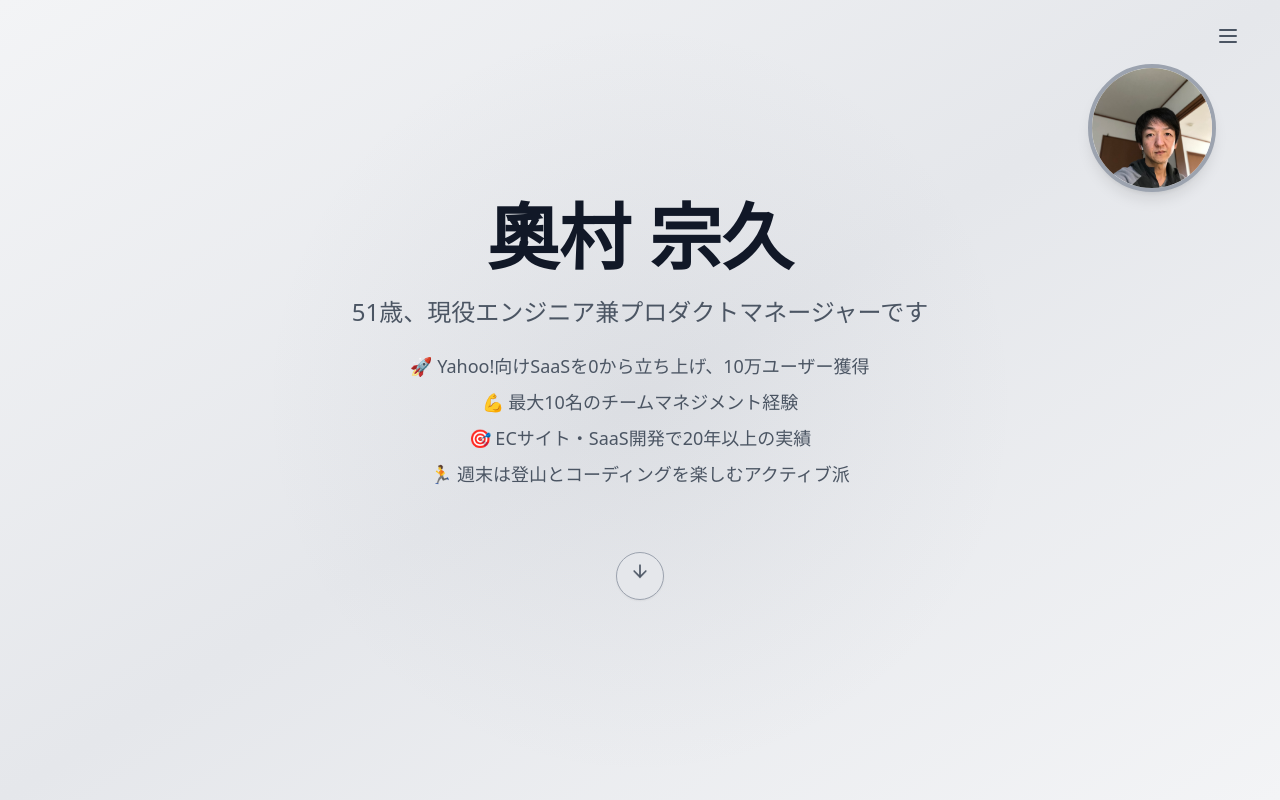
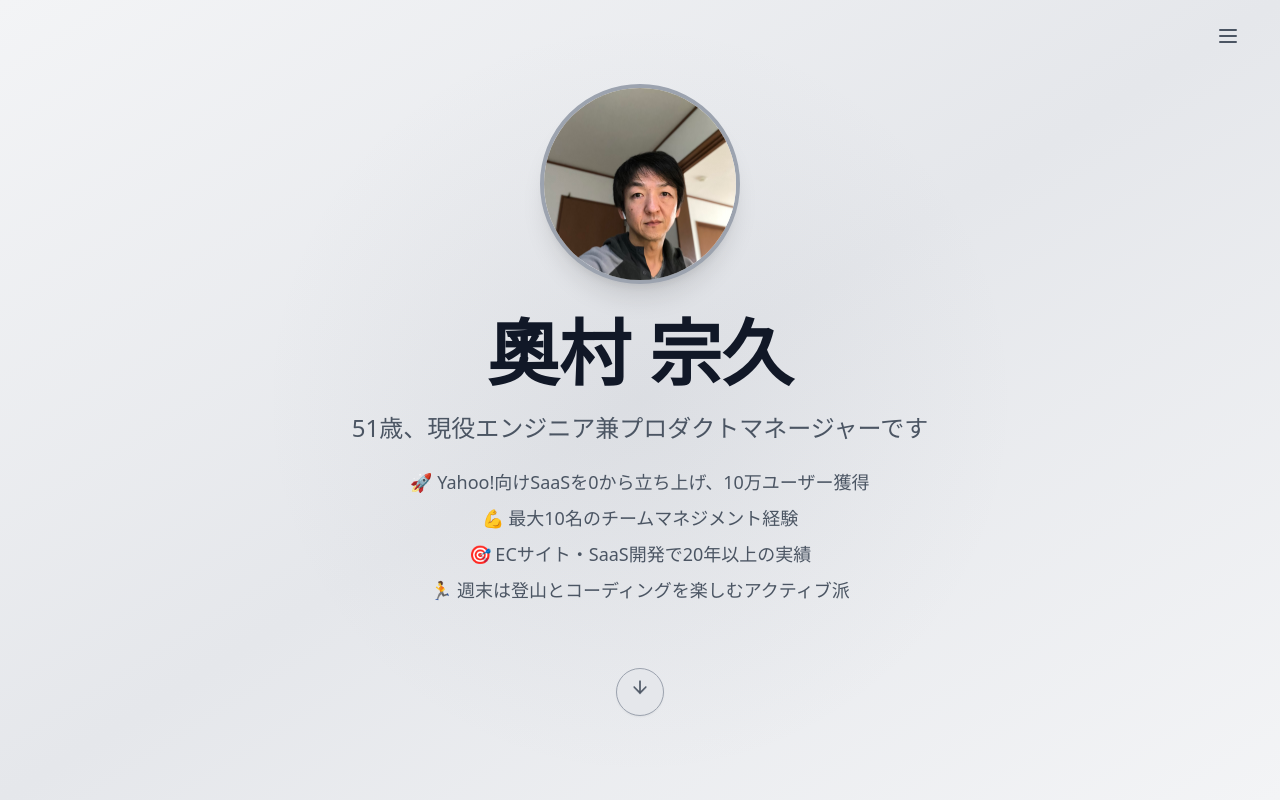
Before and after one commit to m-okumura/my-portfolio, a React (Vite) app: page / in a window 1280 px wide. Shown: the top 800 px of the page. Built offline with nearby package versions, Linux system fonts and the light colour scheme.

Commit message:
顔写真を中央に配置し、直径150-200pxに変更

```diff
--- a/src/components/Hero.tsx
+++ b/src/components/Hero.tsx
@@ -9,14 +9,20 @@ const Hero = () => {
       <div className="absolute inset-0 bg-gradient-to-br from-gray-100 via-gray-200 to-gray-100"></div>
       <div className="absolute inset-0 bg-[radial-gradient(circle_at_50%_50%,rgba(107,114,128,0.08),transparent_50%)]"></div>
 
-      {/* Profile Photo - Top Right */}
+      <div className="section-container text-center relative z-10">
         <motion.div
-        className="absolute top-8 right-4 md:top-16 md:right-8 lg:right-16 z-20"
+          initial={{ opacity: 0, y: 30 }}
+          animate={{ opacity: 1, y: 0 }}
+          transition={{ duration: 0.8 }}
+        >
+          {/* Profile Photo - Center */}
+          <motion.div
+            className="flex justify-center mb-8"
             initial={{ opacity: 0, scale: 0.8 }}
             animate={{ opacity: 1, scale: 1 }}
-        transition={{ delay: 0.3, duration: 0.6 }}
+            transition={{ delay: 0.2, duration: 0.6 }}
           >
-        <div className="w-20 h-20 sm:w-24 sm:h-24 md:w-28 md:h-28 lg:w-32 lg:h-32 rounded-full overflow-hidden border-4 border-gray-400 shadow-lg bg-gray-50 max-w-[calc(100vw-2rem)]">
+            <div className="w-[150px] h-[150px] md:w-[180px] md:h-[180px] lg:w-[200px] lg:h-[200px] rounded-full overflow-hidden border-4 border-gray-400 shadow-xl bg-gray-50">
               <img
                 src={profilePhoto}
                 alt="奧村 宗久"
@@ -25,17 +31,11 @@ const Hero = () => {
             </div>
           </motion.div>
 
-      <div className="section-container text-center relative z-10">
-        <motion.div
-          initial={{ opacity: 0, y: 30 }}
-          animate={{ opacity: 1, y: 0 }}
-          transition={{ duration: 0.8 }}
-        >
           <motion.h1
             className="text-5xl md:text-6xl lg:text-7xl font-bold mb-6 text-gray-900"
             initial={{ opacity: 0, y: 20 }}
             animate={{ opacity: 1, y: 0 }}
-            transition={{ delay: 0.2 }}
+            transition={{ delay: 0.3 }}
           >
             <span className="text-gray-900">奧村 宗久</span>
           </motion.h1>
```
Lines whose indentation alone changed are shown as unchanged.
